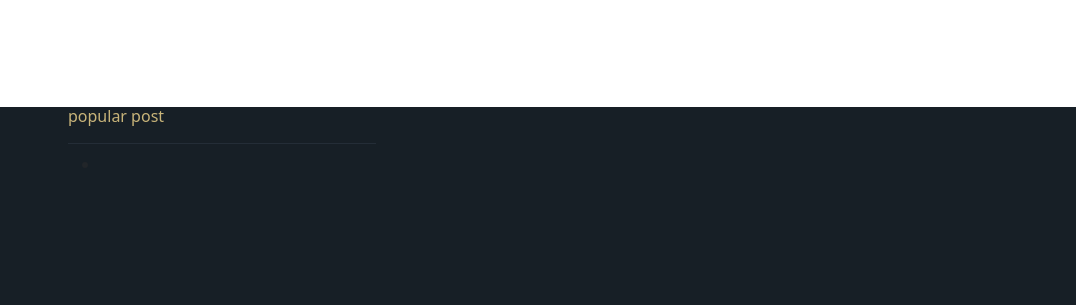
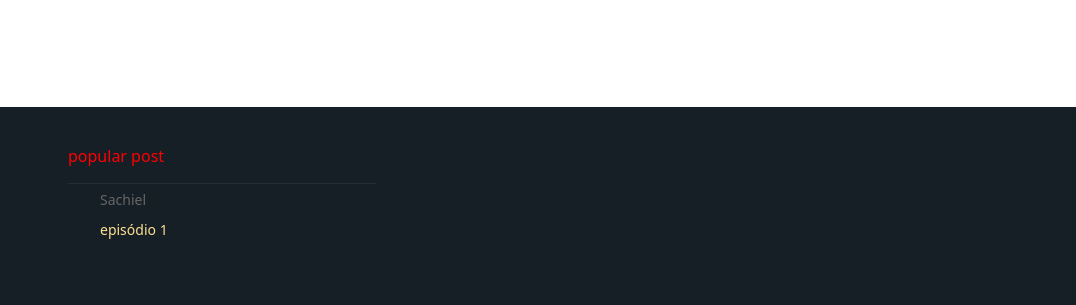
Before and after one commit to Marcelo-C-Silva/site-html, a plain HTML site: page html/index.html in a window 1280 px wide. Shown: the part 1828-2133 px from the top of the page, 204-1280 px from the left. Drawn offline with nearby package versions, Linux system fonts and the light colour scheme.

Commit message:
finalcols

```diff
--- a/css/style.css
+++ b/css/style.css
@@ -27,6 +27,7 @@ header{
 .evas{
     height: 40px;
     width: 40px;
+    list-style: none;
 
 }
 #menu{
@@ -238,11 +239,22 @@ footer .row{
 
 }
 .popularPost, .links, .getInTouch{
-
+    margin-top: 40px;
 }
 .finalCols h4{
-    color: #fde092c5;
+    color:  #FF0000;
     font-size: 16px;
     padding-bottom: 17px;
     border-bottom: #242d37 1px solid;
 }
+.finalCols h5{
+    color: #666;
+    font-size: 14px;
+}
+.finalCols time{
+    color: #fde092;
+    font-size: 14px;
+}
+.finalCols ul{
+    list-style: none;
+}
--- a/html/index.html
+++ b/html/index.html
@@ -149,8 +149,8 @@
                                 <h4>popular post</h4>
                                 <ul>
                                     <li>
-                                        <h5></h5>
-                                        <time></time>
+                                        <h5>Sachiel</h5>
+                                        <time>episódio 1</time>
                                     </li>
 
                                 </ul>
```
